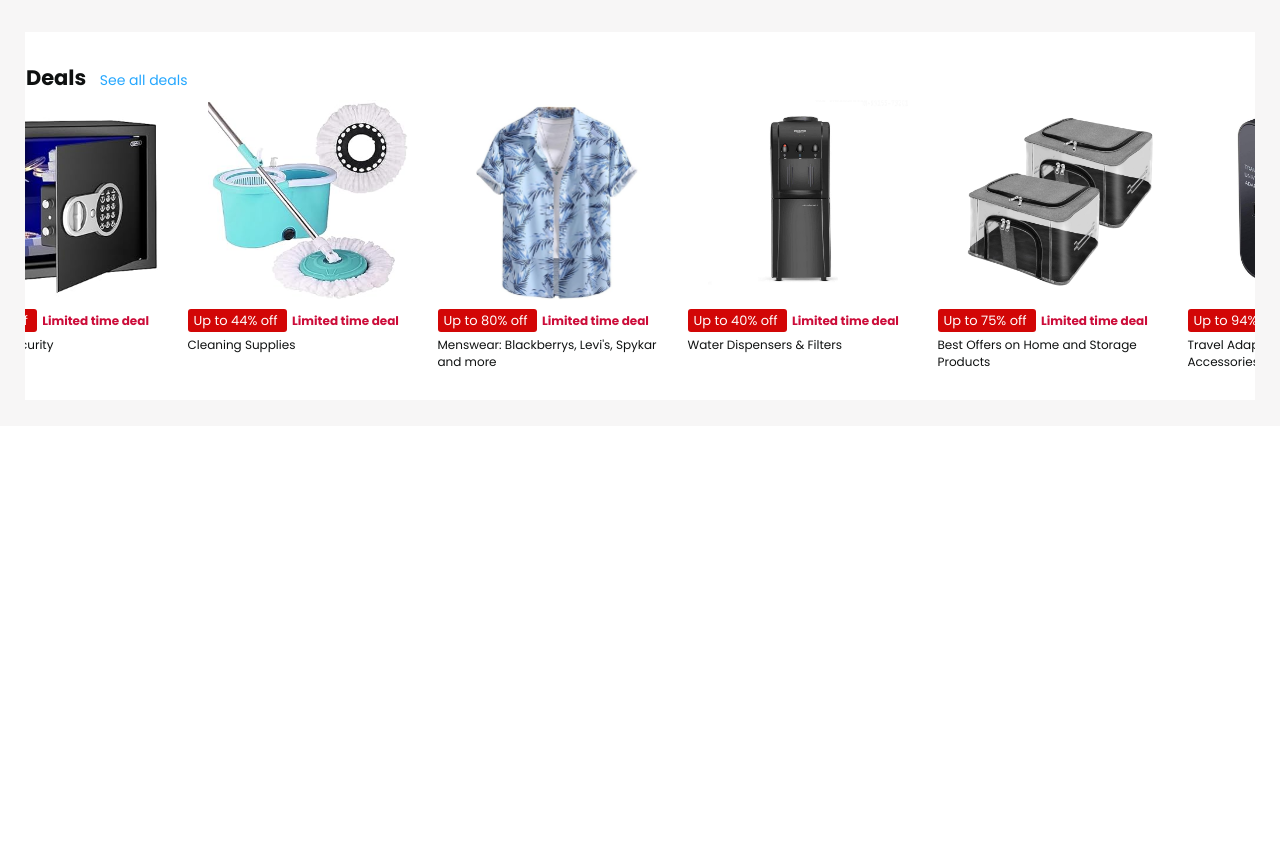
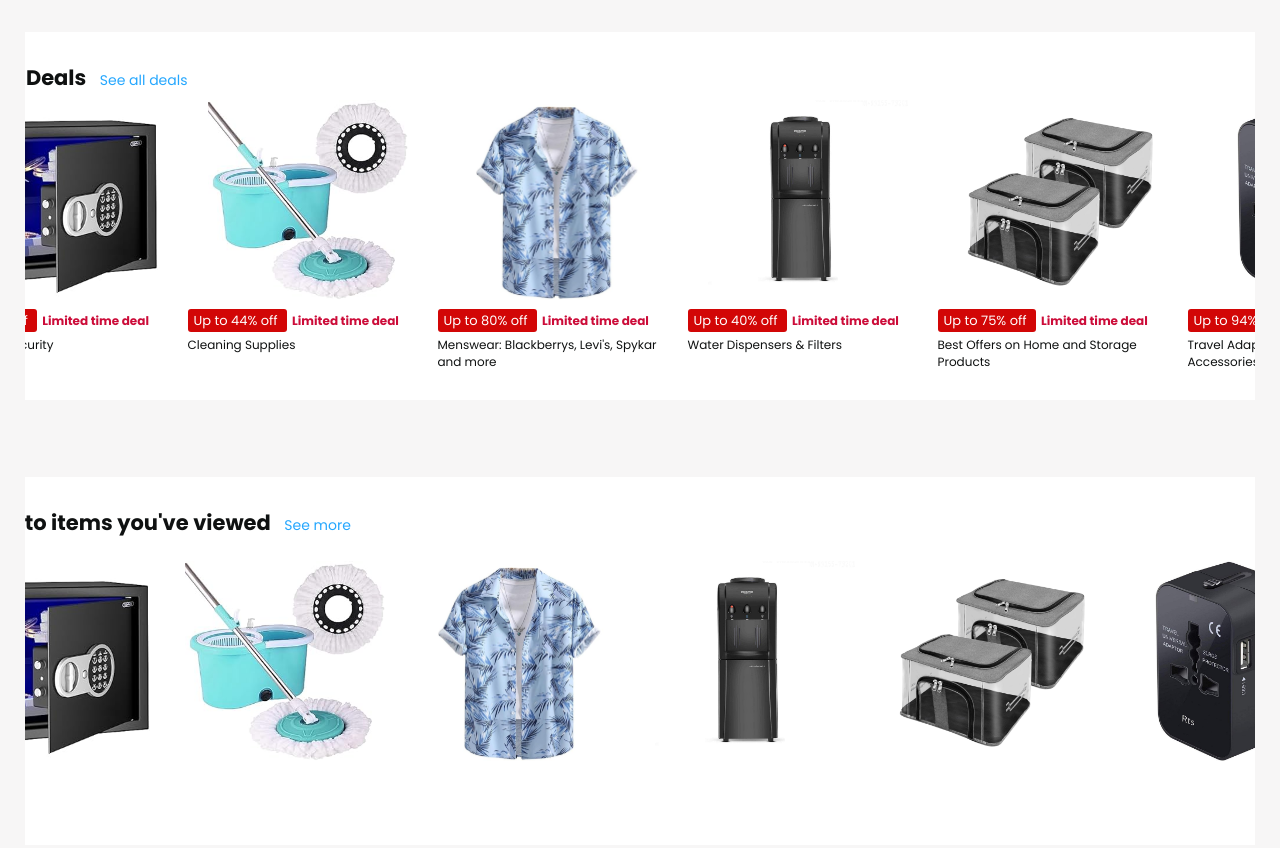
Before and after one commit to para-commando/Amazon_E-Commerce_Clone, a plain HTML site: page index.html in a window 1280 px wide. Shown: the part 1365-2213 px from the top of the page. Before the commit the page ends 1816 px from the top, so only its background shows below. Drawn offline with nearby package versions, Linux system fonts and the light colour scheme; a web font is replaced by a local one.

Commit message:
related viewed items design complete

```diff
--- a/index.html
+++ b/index.html
@@ -597,6 +597,70 @@
             </span>
           </div>
         </div>
+        <div class="related-items">
+          <div class="related-items-header">
+            <span class="related-items-title">Related to items you've viewed</span>
+            <span class="related-items-all-deals">See more</span>
+          </div>
+          <div class="related-items-products">
+            <span class="related-items-product-images">
+              <img src="todaysDealsImg1.jpg" alt="" />
+            </span>
+            <span class="related-items-product-images">
+              <img src="todaysDealsImg2.jpg" alt="" />
+            </span>
+            <span class="related-items-product-images">
+              <img src="todaysDealsImg3.jpg" alt="" />
+            </span>
+            <span class="related-items-product-images">
+              <img src="todaysDealsImg4.jpg" alt="" />
+            </span>
+            <span class="related-items-product-images">
+              <img src="todaysDealsImg5.jpg" alt="" />
+            </span>
+
+            <span class="related-items-product-images">
+              <img src="todaysDealsImg6.jpg" alt="" />
+            </span>
+            <span class="related-items-product-images">
+              <img src="todaysDealsImg7.jpg" alt="" />
+            </span>
+
+            <span class="related-items-product-images">
+              <img src="todaysDealsImg8.jpg" alt="" />
+            </span>
+            <span class="related-items-product-images">
+              <img src="todaysDealsImg9.jpg" alt="" />
+            </span>
+            <span class="related-items-product-images">
+              <img src="todaysDealsImg10.jpg" alt="" />
+            </span>
+            <span class="related-items-product-images">
+              <img src="todaysDealsImg11.jpg" alt="" />
+            </span>
+            <span class="related-items-product-images">
+              <img src="todaysDealsImg12.jpg" alt="" />
+            </span>
+            <span class="related-items-product-images">
+              <img src="todaysDealsImg13.jpg" alt="" />
+            </span>
+            <span class="related-items-product-images">
+              <img src="todaysDealsImg14.jpg" alt="" />
+            </span>
+            <span class="related-items-product-images">
+              <img src="todaysDealsImg15.jpg" alt="" />
+            </span>
+            <span class="related-items-product-images">
+              <img src="todaysDealsImg16.jpg" alt="" />
+            </span>
+            <span class="related-items-product-images">
+              <img src="todaysDealsImg17.jpg" alt="" />
+            </span>
+            <span class="related-items-product-images">
+              <img src="todaysDealsImg18.jpg" alt="" />
+            </span>
+          </div>
+        </div>
       </div>
     </main>
   </body>
--- a/style.css
+++ b/style.css
@@ -319,7 +319,7 @@ nav .addToCart :nth-child(2) {
 .outerGridBox {
     display: grid;
     grid-template-columns: 350px 350px 350px 350px;
-    grid-template-rows: 420px 420px 420px;
+    grid-template-rows: 420px 420px 420px 380px;
     column-gap: 15px;
     row-gap: 45px;
     justify-content: center;
@@ -643,3 +643,86 @@ nav .addToCart :nth-child(2) {
     padding: 5px 0 0 0;
     line-height: 16.9px
 }
+
+
+.related-items {
+    grid-row-start: 4;
+    grid-column-start: 1;
+    grid-row-end: 4;
+    grid-column-end: 5;
+    padding: 20px;
+    box-sizing: border-box;
+    background-color: #FFFFFF;
+    background-position: 0% 0%;
+    color: #0F1111;
+    height: 367.3px;
+    display: flex;
+    flex-direction: column;
+    row-gap: 25px;
+    width: 100%;
+}
+
+
+.related-items-header {
+    font-size: 13px;
+    line-height: 19px;
+    white-space: nowrap;
+    background-color: #FFFFFF;
+    color: #0F1111;
+    height: 35px;
+    width: 1390px;
+    margin: 10px 0 0 0;
+    display: block;
+    overflow: hidden;
+    box-sizing: border-box;
+}
+
+
+.related-items-title {
+    height: 31.5px;
+    width: 133.625px;
+    font-size: 21px;
+    font-weight: 700;
+    line-height: 31.5px;
+    box-sizing: border-box;
+    text-overflow: ellipsis;
+    overflow: hidden;
+}
+
+
+.related-items-all-deals {
+    background-color: #FFFFFF;
+    color: #25a7fe;
+    padding: 0 0 0 10px;
+    font-size: 14px;
+    cursor: pointer;
+    overflow: hidden;
+    white-space: nowrap;
+    text-overflow: ellipsis;
+}
+
+.related-items-products {
+    height: 300px;
+    width: auto;
+    margin: 0 0 14px 0;
+    display: flex;
+    gap: 10px;
+    box-sizing: border-box;
+    overflow: scroll hidden;
+     display: flex;
+}
+
+.related-items-product-images {
+    height: 200px;
+    width: 225px;
+    max-height: 200px;
+    max-width: 270px;
+    cursor: pointer;
+}
+
+.related-items-product-images img {
+    height: 200px;
+    width: 225px;
+    object-fit: contain;
+
+}
```
